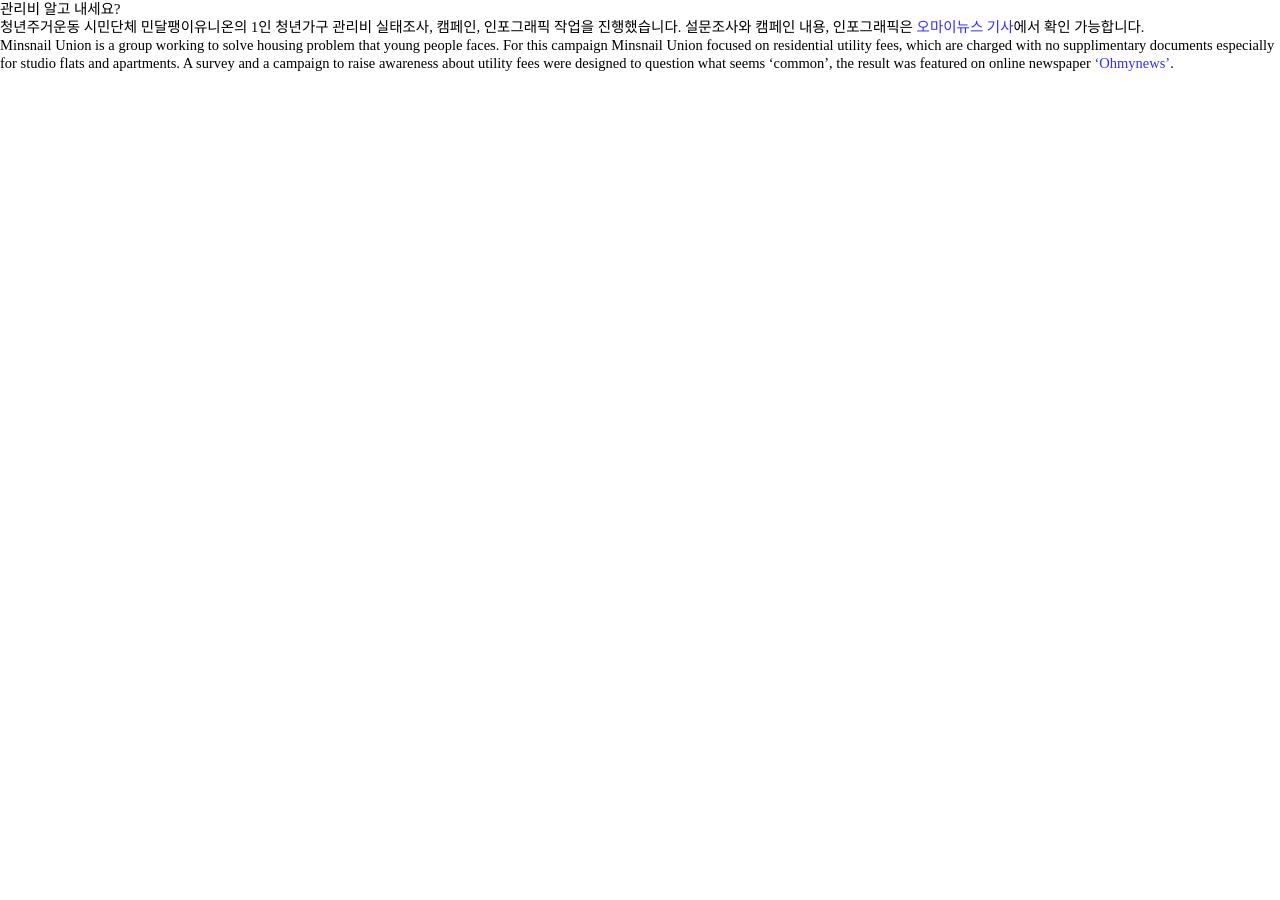
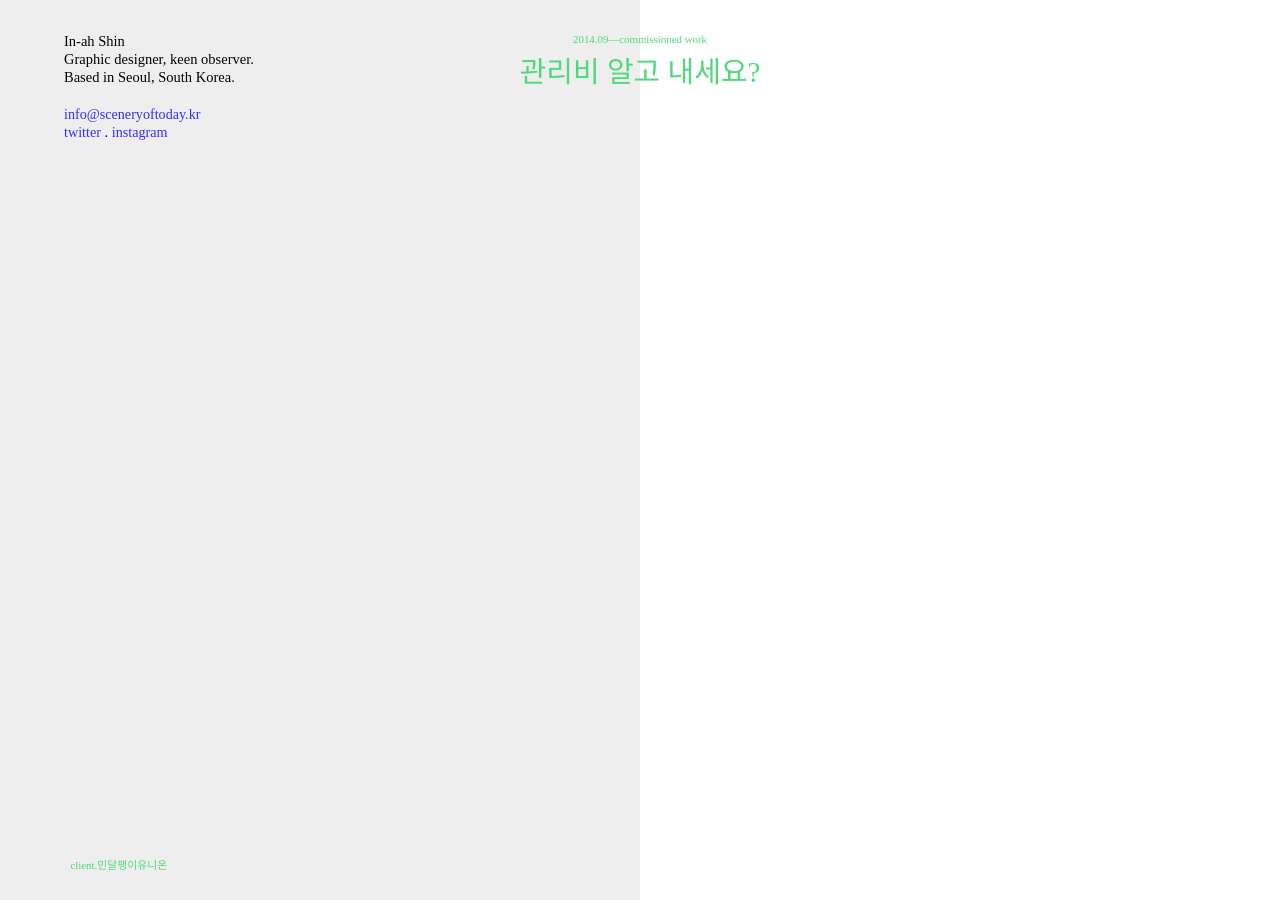
Before and after one commit to helloinah/helloinah.github.io, a Jekyll site: the page built from _posts/work/2014-09-01-work.md, in a window 1280 px wide and 900 px high. Built offline with Jekyll 4.4.1, drawn with Linux system fonts in a browser that asks for light colours; nearby versions of some CDN libraries; grey boxes are pictures that could not be loaded.

Commit message:
개별포스트 이제 페이지 있음 + 닫기 버튼 추가해야함.

```diff
--- a/_layouts/post.html
+++ b/_layouts/post.html
@@ -1,13 +1,59 @@
-<!DOCTYPE html>
-<html>
+---
+layout: default
+---
+<div id="wrapper">
+<div id="top_journal_wrapper" style="float:left !important;">
+    <div id="top">
+    <p>In-ah Shin
+        <br>Graphic designer, keen observer.
+        <br>Based in Seoul, South Korea.</p>
+       <p><br><a href="mailto:info@sceneryoftoday.kr">info@sceneryoftoday.kr</a><Br>
+       <a href="http://twitter.com/sceneryoftoday" target="_blank">twitter</a> . <a href="http://instagram.com/sceneryoftoday" target="_blank">instagram<Br></a>
+    </p>
+    </div>
+</div>
+    <div id="fullpage" style="width:100% !important; z-index:1 !important;">
 
-  {% include head.html %}
 
-  <body>
 
-    {{ page.title }}
-    {{ page.content }}
+	   		<div class="section">
 
-  </body>
+	   			<div class="title" id="t{{ page.bg-color-1 }}">
+	   			     <p class="date-category" style="color:#{{ page.bg-color-1 }};">{{ page.date | date: "%Y.%m" }}—{{ page.sub-cat }}</p>
+                    <p class="title-t" style="color:#{{ page.bg-color-1 }};">{{ page.title }}</p>
 
-</html>
+	   			</div>
+                <div class="collab" style="color:#{{ page.bg-color-1 }} !important;">
+                    {% for item in page.collab %}
+                        {{ item in page.collab | markdownify }}
+                    {% endfor %}
+                </div>
+
+	   		<div class="content" id="c{{ page.bg-color-1 }}" style="background:#{{ page.bg-color-2 }}">
+
+	   			<div class="my-slider">
+	   				<ul>
+                        {% for item in page.img %}
+                        <li><div class="img" style="background-image: url('{{ item in page.img | prepend: site.baseurl }}');"> </div></li>
+                        {% endfor %}
+
+	   					{% if page.txt %}<li><div class="txt">
+	   							{{ page.content }}</div>
+	   						</li>
+	   					{% endif %}
+
+                        {% if page.vid %}
+                        <li style="width:100%; height:100vh;">
+                            <video autoplay loop id="bgvid">
+                                <source src="{{ page.vid | prepend: site.baseurl }}" type="video/webm">
+                            </video>
+
+                        </li>{% endif %}
+
+	   				</ul>
+	   		</div>
+		</div></div>
+
+        </div></div>
+
+</div>
--- a/_posts/work/2014-09-01-work.md
+++ b/_posts/work/2014-09-01-work.md
@@ -15,6 +15,7 @@ img:
 collab:
     - "[client.민달팽이유니온](https://www.facebook.com/page.minsnailunion/)"
 txt: yes
+permalink: /work/minsnail-utilityfee/
 ---
 청년주거운동 시민단체 민달팽이유니온의 1인 청년가구 관리비 실태조사, 캠페인, 인포그래픽 작업을 진행했습니다. 설문조사와 캠페인 내용, 인포그래픽은 [오마이뉴스 기사](http://www.ohmynews.com/NWS_Web/View/at_pg.aspx?CNTN_CD=A0002043152&CMPT_CD=SEARCH)에서 확인 가능합니다.
 
```
Also changed, not shown: _posts/work/2014-06-01-work.md (+1 -1 lines), _posts/work/2014-06-13-work.md (+1 -0 lines), _posts/work/2014-11-01-work.md (+1 -0 lines), _posts/work/2015-01-01-work.md (+1 -0 lines).
